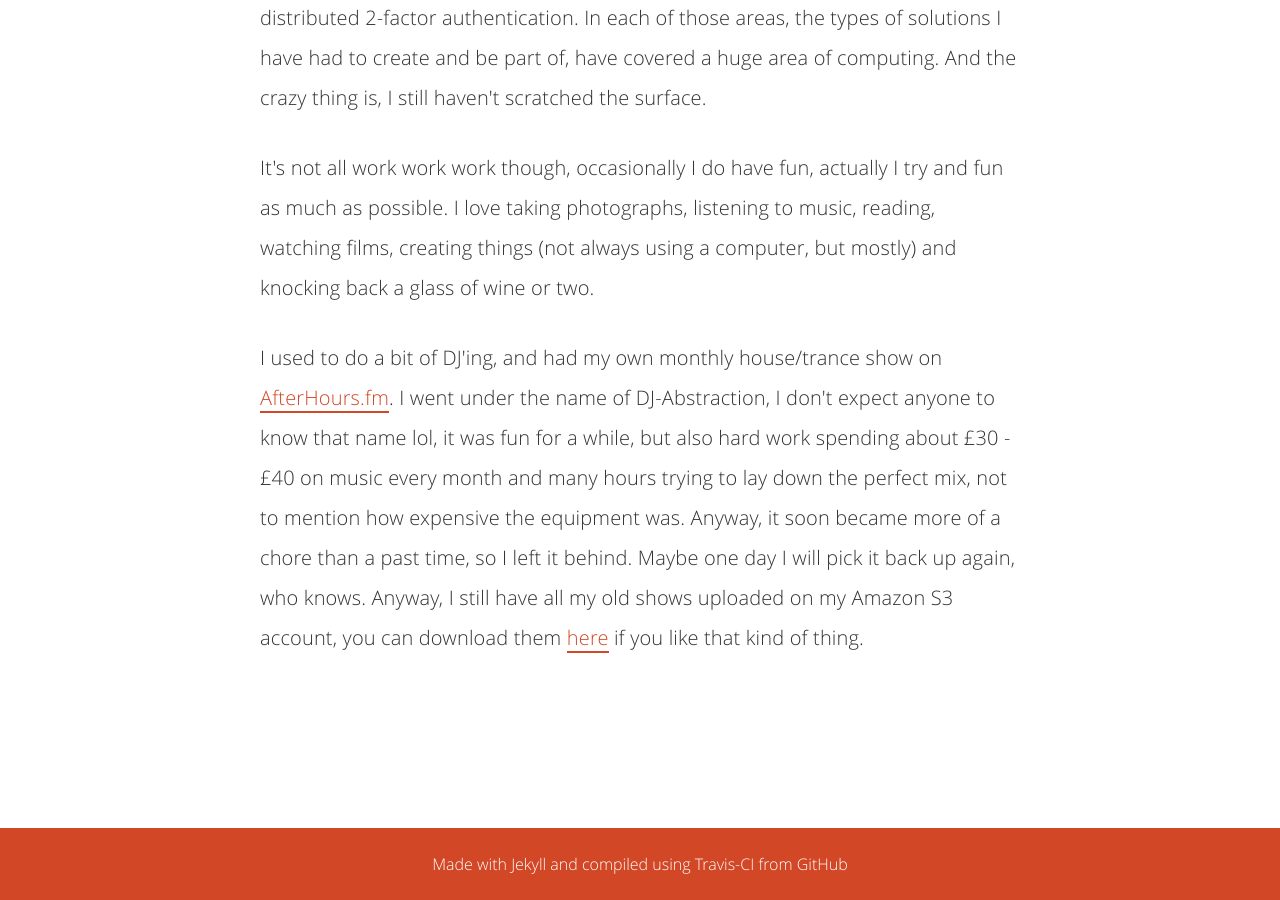
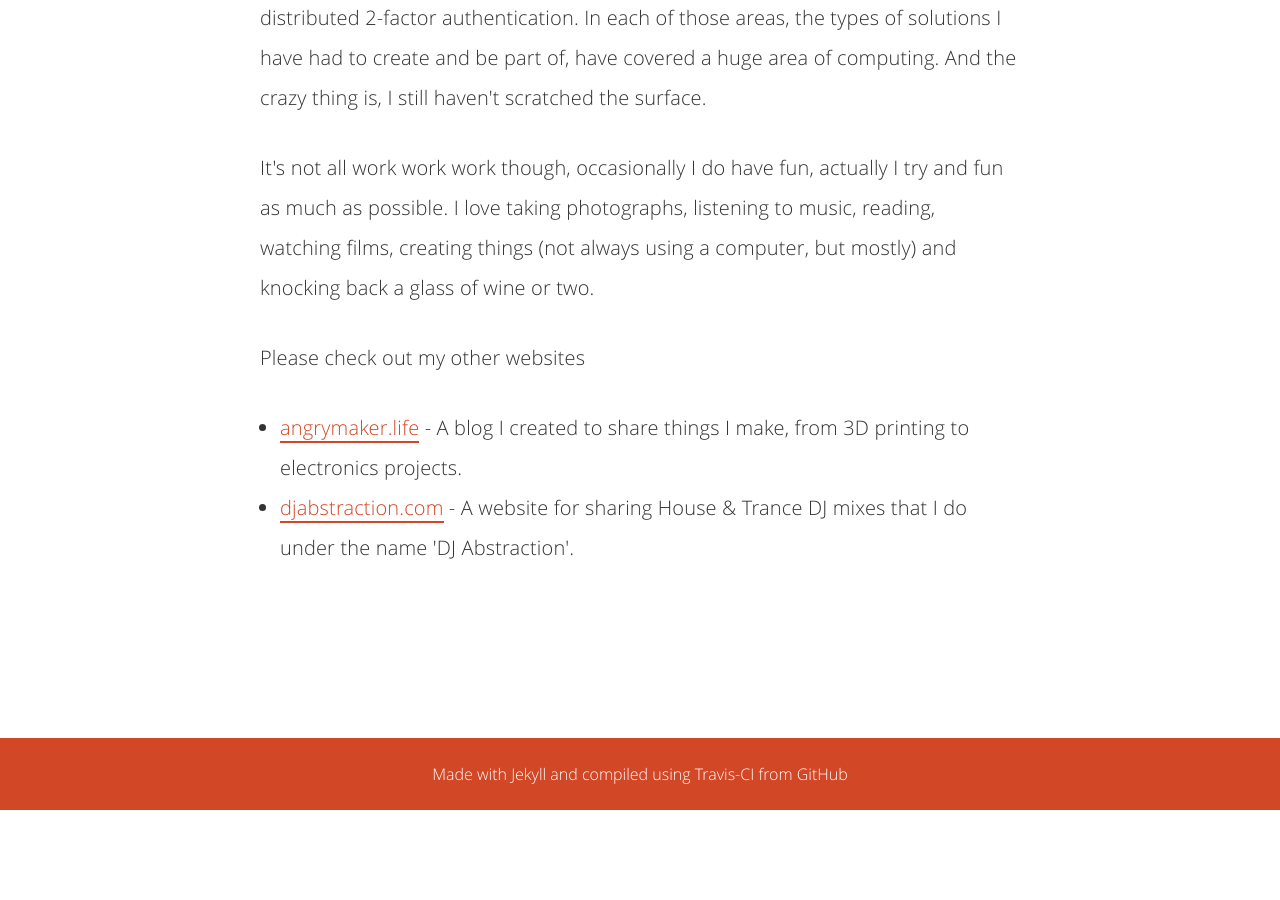
Before and after one commit to devoctomy/npsoftware.co.uk, a Jekyll site: the page built from about.html, in a window 1280 px wide and 900 px high, scrolled down 1862 px. Built offline with Jekyll 4.4.1, drawn with Linux system fonts in a browser that asks for light colours; after the commit the page ends 2672 px from its top, so only the background shows below that.

Commit message:
updated about me page to include links to new websites

```diff
--- a/about.html
+++ b/about.html
@@ -32,13 +32,8 @@ try and fun as much as possible.  I love taking photographs, listening to music,
 reading, watching films, creating things (not always using a computer, but mostly)
 and knocking back a glass of wine or two.</p>
 
-<p>I used to do a bit of DJ'ing, and had my own monthly house/trance show on
-<a href="http://www.ah.fm">AfterHours.fm</a>.  I went under the name of DJ-Abstraction,
-I don't expect anyone to know that name lol, it was fun for a while, but also
-hard work spending about £30 - £40 on music every month and many hours trying to
-lay down the perfect mix, not to mention how expensive the equipment was.
-Anyway, it soon became more of a chore than a past time, so I left it behind.
-Maybe one day I will pick it back up again, who knows.  Anyway, I still have all my
-old shows uploaded on my Amazon S3 account, you can download them
-<a href="http://djabstraction.s3-website-eu-west-1.amazonaws.com/">here</a> if you
-like that kind of thing.</p>
+<p>Please check out my other websites</p>
+<ul>
+	<li><a href="http://www.angrymaker.life">angrymaker.life</a> - A blog I created to share things I make, from 3D printing to electronics projects.</li>
+	<li><a href="http://www.djabstraction.com">djabstraction.com</a> - A website for sharing House & Trance DJ mixes that I do under the name 'DJ Abstraction'.</li>
+</ul>
```
Also changed, not shown: tags.html (+6 -1 lines).
